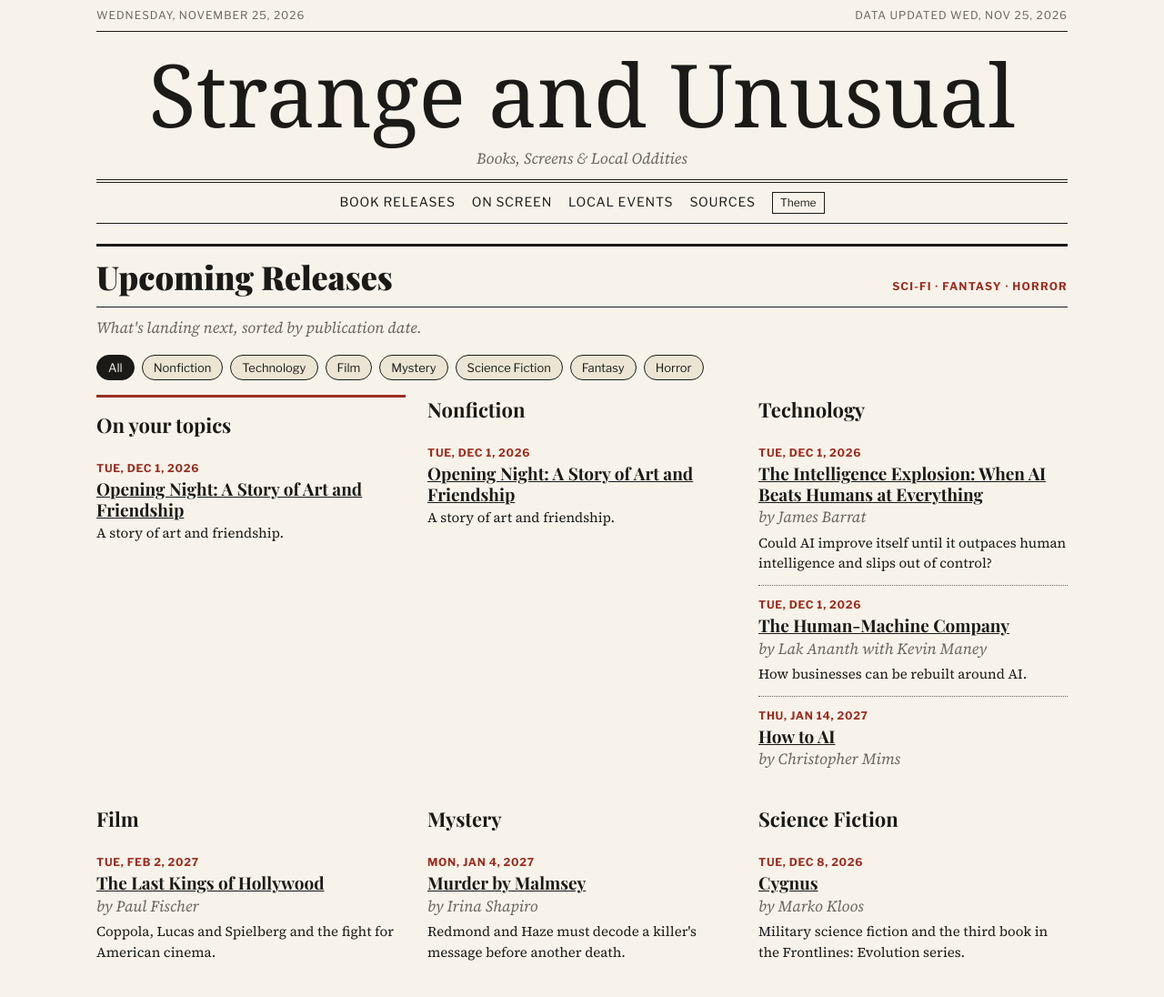
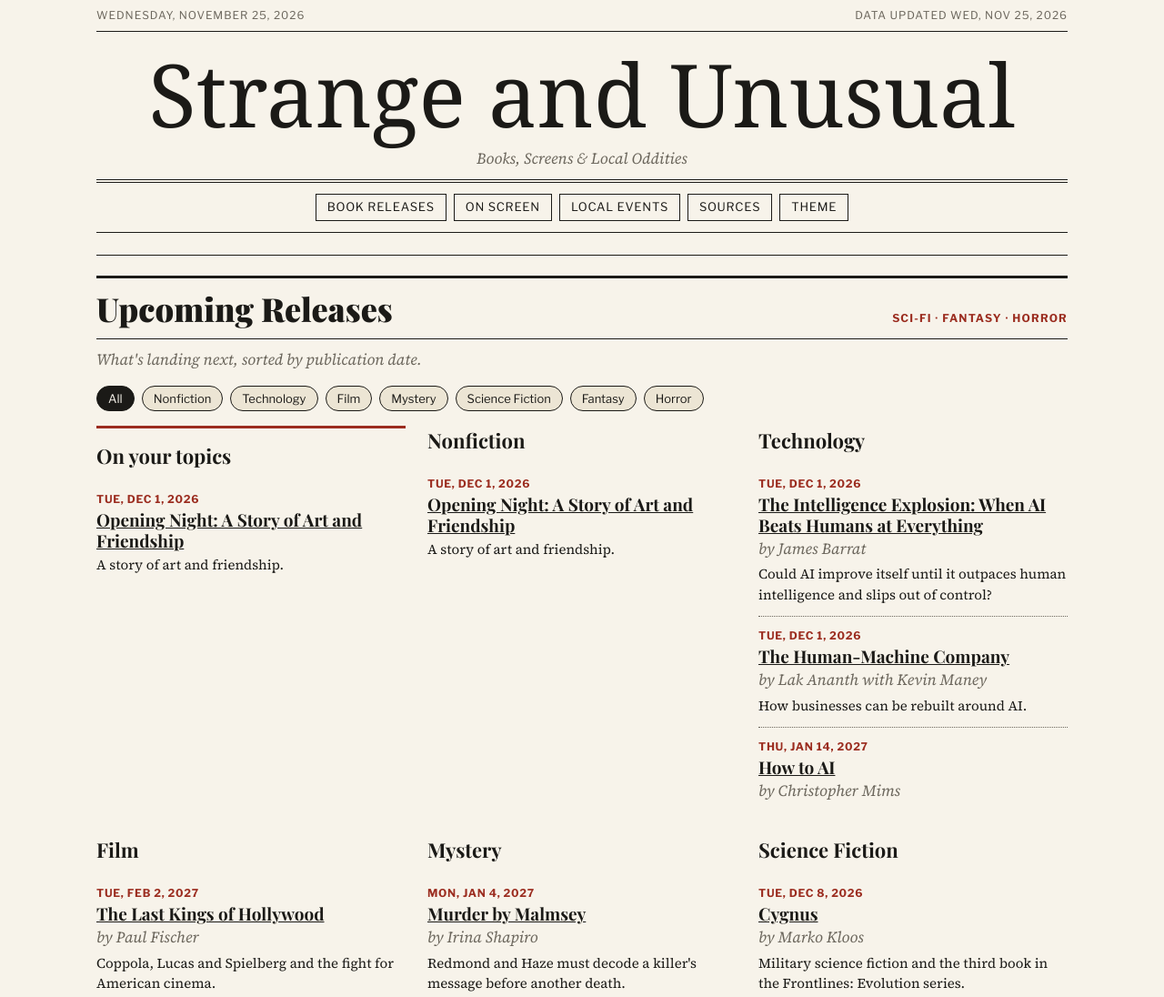
Before and after one commit to allthecoffees/newspaper, a plain HTML site: page index.html in a window 1280 px wide. Shown: the top 1096 px of the page at 91% size. Drawn offline with nearby package versions, Linux system fonts and the light colour scheme; a web font is replaced by a local one.

Commit message:
Make nav sections buttons and add a past-weeks filter
Section links in the nav are now bordered buttons like Theme. Weekly
editions are supported: data.js gets weekOf and an archive of past weeks,
and a Week filter switches between this week and archived weeks. Past
weeks show everything as it was published.

Co-Authored-By: Claude Haiku 5.5 <noreply@anthropic.com>
Claude-Session: https://claude.ai/code/session_01C9tb9hLyzZXN47ZCmfo8LH

```diff
--- a/data.js
+++ b/data.js
@@ -24,6 +24,7 @@ window.NEWSPAPER = {
   tagline: "Books, Screens & Local Oddities",
   city: "Columbus, Ohio",  // set to the city you want local events for, e.g. "Portland, OR"
   lastUpdated: "2026-11-25",
+  weekOf: "2026-11-23",  // Monday of the week this edition covers
 
   books: [
     // On your topics: arts, coffee, board games, quilting, books
@@ -231,6 +232,9 @@ window.NEWSPAPER = {
       note: "About 20 miles north of Columbus. Listed for ages 55 and up." }
   ],
 
+  // Past weekly editions, added by the weekly update: { weekOf, books, screen, events, recurring }.
+  archive: [],
+
   sources: [
     "Netflix Tudum",
     "Penguin Random House",
--- a/index.html
+++ b/index.html
@@ -56,12 +56,20 @@
   .masthead h1 { font-family: var(--gothic); font-weight: 400; font-size: clamp(44px, 10vw, 96px);
     line-height: 1.05; margin: 0; letter-spacing: 0; }
   .tagline { font-style: italic; color: var(--muted); margin: 8px 0 0; }
-  .nav { display: flex; justify-content: center; flex-wrap: wrap; gap: 6px 18px; font-family: var(--sans);
-    font-size: 14px; text-transform: uppercase; letter-spacing: .06em; padding: 10px 0; border-bottom: 1px solid var(--rule); }
-  .nav a { text-decoration: none; }
-  .nav a:hover { color: var(--accent); }
-  .theme-btn { font: inherit; font-size: 12px; background: none; border: 1px solid var(--rule); color: var(--ink);
-    padding: 2px 8px; cursor: pointer; }
+  .nav { display: flex; justify-content: center; flex-wrap: wrap; gap: 8px; font-family: var(--sans);
+    font-size: 14px; text-transform: uppercase; letter-spacing: .06em; padding: 12px 0; border-bottom: 1px solid var(--rule); }
+  .nav-btn { font: inherit; font-size: 13px; text-transform: uppercase; letter-spacing: .06em; background: none;
+    border: 1px solid var(--rule); color: var(--ink); padding: 4px 12px; cursor: pointer; text-decoration: none;
+    display: inline-block; }
+  .nav-btn:hover, .nav-btn:focus-visible { background: var(--ink); color: var(--paper); }
+
+  /* Edition selector */
+  .editions { display: flex; flex-wrap: wrap; justify-content: center; gap: 8px; align-items: center; padding: 12px 0;
+    border-bottom: 1px solid var(--rule); font-family: var(--sans); font-size: 13px; }
+  .editions .label { text-transform: uppercase; letter-spacing: .06em; color: var(--muted); margin-right: 4px; }
+  .editions button { font: inherit; background: none; border: 1px solid var(--rule); color: var(--ink);
+    padding: 4px 12px; cursor: pointer; }
+  .editions button[aria-pressed="true"] { background: var(--ink); color: var(--paper); }
 
   /* Section heads */
   section { padding: 22px 0; border-bottom: 1px solid var(--rule); }
@@ -84,15 +92,15 @@
   .book .when { font-family: var(--sans); font-size: 12px; font-weight: 700; text-transform: uppercase; letter-spacing: .06em; color: var(--accent); }
   .book .title { font-family: var(--serif-head); font-size: 19px; font-weight: 700; line-height: 1.2; margin: 2px 0; }
   .book .by { font-style: italic; color: var(--muted); margin: 0; }
-  .book .series { font-family: var(--sans); font-size: 12px; color: var(--muted); }
   .book .note { font-size: 15px; margin: 4px 0 0; }
-  .book .pub { font-family: var(--sans); font-size: 12px; color: var(--muted); }
 
-  /* Events */
+  /* Filters */
   .filters { display: flex; flex-wrap: wrap; gap: 8px; margin-bottom: 16px; }
   .filters button { font-family: var(--sans); font-size: 13px; background: var(--tag-bg); color: var(--ink);
     border: 1px solid var(--rule); padding: 5px 12px; cursor: pointer; border-radius: 999px; }
   .filters button[aria-pressed="true"] { background: var(--ink); color: var(--paper); }
+
+  /* Cards */
   .events { display: grid; grid-template-columns: 1fr; gap: 14px; }
   @media (min-width: 700px) { .events { grid-template-columns: 1fr 1fr; } }
   .event { background: var(--card); border: 1px solid var(--rule); padding: 14px 16px; }
@@ -108,7 +116,6 @@
 
   footer { font-family: var(--sans); font-size: 13px; color: var(--muted); padding: 20px 0 36px; }
   footer p { margin: 4px 0; }
-  .sr-only { position: absolute; width: 1px; height: 1px; overflow: hidden; clip: rect(0 0 0 0); }
 </style>
 </head>
 <body>
@@ -125,12 +132,14 @@
   </header>
 
   <nav class="nav" aria-label="Sections">
-    <a href="#books">Book releases</a>
-    <a href="#screen">On screen</a>
-    <a href="#events">Local events</a>
-    <a href="#sources">Sources</a>
-    <button class="theme-btn" id="themeToggle" type="button" aria-label="Toggle light or dark theme">Theme</button>
+    <a class="nav-btn" href="#books">Book releases</a>
+    <a class="nav-btn" href="#screen">On screen</a>
+    <a class="nav-btn" href="#events">Local events</a>
+    <a class="nav-btn" href="#sources">Sources</a>
+    <button class="nav-btn" id="themeToggle" type="button" aria-label="Toggle light or dark theme">Theme</button>
   </nav>
+
+  <div class="editions" id="editionFilters" role="group" aria-label="Choose a weekly edition"></div>
 
   <section id="books">
     <div class="section-head">
@@ -197,14 +206,49 @@
 
   // Masthead
   var now = new Date();
+  var today = now.toISOString().slice(0, 10);
   document.getElementById("dateline").textContent =
     now.toLocaleDateString("en-US", { weekday: "long", month: "long", day: "numeric", year: "numeric" });
   document.getElementById("updated").textContent = D.lastUpdated ? "Data updated " + fmtDate(D.lastUpdated) : "";
   document.getElementById("title").textContent = D.title || "Strange and Unusual";
   document.getElementById("tagline").textContent = D.tagline || "";
   document.title = (D.title || "Strange and Unusual");
+  if (D.city) document.getElementById("cityLabel").textContent = D.city;
+  document.getElementById("sourceList").textContent = (D.sources || []).join(" · ");
 
-  // Books: an "On your topics" block first, then one column per genre
+  // Editions: the current week plus any archived past weeks, newest first.
+  var current = { weekOf: D.weekOf || D.lastUpdated || "", isCurrent: true,
+    books: D.books, screen: D.screen, events: D.events, recurring: D.recurring };
+  var past = (D.archive || []).slice().sort(function (a, b) { return a.weekOf < b.weekOf ? 1 : -1; })
+    .map(function (e) { return { weekOf: e.weekOf, isCurrent: false, books: e.books, screen: e.screen, events: e.events, recurring: e.recurring }; });
+  var editions = [current].concat(past);
+  var selected = 0;
+  var editionsEl = document.getElementById("editionFilters");
+
+  function editionLabel(e, i) {
+    return i === 0 ? "This week" : "Week of " + fmtDate(e.weekOf);
+  }
+  function renderEditionFilters() {
+    if (editions.length < 2) { editionsEl.hidden = true; return; }
+    editionsEl.hidden = false;
+    editionsEl.innerHTML = '<span class="label">Week</span>' + editions.map(function (e, i) {
+      return '<button type="button" data-edition="' + i + '" aria-pressed="' + (i === selected) + '">' + esc(editionLabel(e, i)) + '</button>';
+    }).join("");
+  }
+  editionsEl.addEventListener("click", function (ev) {
+    var btn = ev.target.closest("button[data-edition]");
+    if (!btn) return;
+    selected = Number(btn.getAttribute("data-edition"));
+    renderAll();
+  });
+
+  // Keeps only items still upcoming in the current week; past weeks show everything as published.
+  function keep(item) {
+    if (!editions[selected].isCurrent) return true;
+    return (item.date || "") >= today.slice(0, (item.date || "").length);
+  }
+
+  // Books
   var genres = [
     { key: "nonfiction", label: "Nonfiction" },
     { key: "technology", label: "Technology" },
@@ -215,9 +259,9 @@
     { key: "horror", label: "Horror" }
   ];
   var topicKeys = ["arts", "coffee", "boardgames", "quilting", "books"];
-  var books = (D.books || []).slice().sort(byDate);
-  var today = now.toISOString().slice(0, 10);
-  var upcoming = function (b) { return (b.date || "") >= today.slice(0, (b.date || "").length); };
+  var activeBook = "all";
+  var bookGenreList = [{ key: "all", label: "All" }].concat(genres);
+  var bookFiltersEl = document.getElementById("bookFilters");
 
   function bookCard(b) {
     var titleHtml = b.url
@@ -231,42 +275,37 @@
       '</article>';
   }
 
-  var topicBooks = books.filter(function (b) { return b.topic && topicKeys.indexOf(b.topic) !== -1 && upcoming(b); });
-  var topicHtml = topicBooks.length
-    ? '<div class="topic-block"><h3>On your topics</h3><div class="topic-grid">' + topicBooks.map(bookCard).join("") + '</div></div>'
-    : "";
-
-  // Genre filter buttons, same style as the event filters
-  var bookGenreList = [{ key: "all", label: "All" }].concat(genres);
-  var activeBook = "all";
-  var bookFiltersEl = document.getElementById("bookFilters");
   function renderBookFilters() {
     bookFiltersEl.innerHTML = bookGenreList.map(function (g) {
       return '<button type="button" data-genre="' + g.key + '" aria-pressed="' + (g.key === activeBook) + '">' + esc(g.label) + '</button>';
-    }).join("");
-  }
-  function renderBooks() {
-    var cols = genres.filter(function (g) { return activeBook === "all" || g.key === activeBook; });
-    var topic = activeBook === "all" ? topicHtml : "";
-    document.getElementById("bookGrid").innerHTML = topic + cols.map(function (g) {
-      var list = books.filter(function (b) { return b.genre === g.key && upcoming(b); });
-      var items = list.length ? list.map(bookCard).join("") : '<p class="note">No upcoming titles listed yet.</p>';
-      return '<div><h3>' + esc(g.label) + '</h3>' + items + '</div>';
     }).join("");
   }
   bookFiltersEl.addEventListener("click", function (e) {
     var btn = e.target.closest("button[data-genre]");
     if (!btn) return;
     activeBook = btn.getAttribute("data-genre");
-    renderBookFilters();
     renderBooks();
   });
-  renderBookFilters();
-  renderBooks();
 
-  // On screen: movies, TV and documentaries
-  var screenItems = (D.screen || []).slice().sort(byDate).filter(upcoming);
-  document.getElementById("screenList").innerHTML = screenItems.length ? screenItems.map(function (s) {
+  function renderBooks() {
+    var books = (editions[selected].books || []).slice().sort(byDate);
+    var topicBooks = books.filter(function (b) { return b.topic && topicKeys.indexOf(b.topic) !== -1 && keep(b); });
+    var topicHtml = topicBooks.length
+      ? '<div class="topic-block"><h3>On your topics</h3><div class="topic-grid">' + topicBooks.map(bookCard).join("") + '</div></div>'
+      : "";
+    var cols = genres.filter(function (g) { return activeBook === "all" || g.key === activeBook; });
+    var topic = activeBook === "all" ? topicHtml : "";
+    document.getElementById("bookGrid").innerHTML = topic + cols.map(function (g) {
+      var list = books.filter(function (b) { return b.genre === g.key && keep(b); });
+      var items = list.length ? list.map(bookCard).join("") : '<p class="note">No titles listed for this week.</p>';
+      return '<div><h3>' + esc(g.label) + '</h3>' + items + '</div>';
+    }).join("");
+  }
+
+  // On screen
+  function renderScreen() {
+    var items = (editions[selected].screen || []).slice().sort(byDate).filter(keep);
+    document.getElementById("screenList").innerHTML = items.length ? items.map(function (s) {
       return '<article class="event">' +
         '<div class="when">' + esc(fmtDate(s.date)) + ' · ' + esc(s.type || "") + '</div>' +
         '<h3><a href="' + esc(s.url) + '" target="_blank" rel="noopener">' + esc(s.title) + '</a></h3>' +
@@ -274,9 +313,10 @@
         (s.summary ? '<p class="note" style="margin:6px 0 0">' + esc(s.summary) + '</p>' : '') +
         '<div class="meta" style="margin-top:8px">Streaming on: ' + esc((s.streaming || []).join(", ")) + '</div>' +
         '</article>';
-  }).join("") : '<div class="empty"><p>Nothing listed yet.</p></div>';
+    }).join("") : '<div class="empty"><p>Nothing listed for this week.</p></div>';
+  }
 
-  // Events: category filters and list
+  // Events
   var categories = [
     { key: "all", label: "All" },
     { key: "books", label: "Books & authors" },
@@ -294,8 +334,8 @@
   var catLabel = {};
   categories.forEach(function (c) { catLabel[c.key] = c.label; });
   var active = "all";
+  var filtersEl = document.getElementById("filters");
 
-  var filtersEl = document.getElementById("filters");
   function renderFilters() {
     filtersEl.innerHTML = categories.map(function (c) {
       return '<button type="button" data-cat="' + c.key + '" aria-pressed="' + (c.key === active) + '">' + esc(c.label) + '</button>';
@@ -305,7 +345,6 @@
     var btn = e.target.closest("button[data-cat]");
     if (!btn) return;
     active = btn.getAttribute("data-cat");
-    renderFilters();
     renderEvents();
   });
 
@@ -318,19 +357,19 @@
   }
 
   function renderEvents() {
+    renderFilters();
     var el = document.getElementById("eventList");
-    var events = (D.events || []).slice().sort(byDate);
-    var recurring = D.recurring || [];
+    var events = (editions[selected].events || []).slice().sort(byDate).filter(keep);
+    var recurring = editions[selected].recurring || [];
     if (!events.length && !recurring.length) {
-      el.innerHTML = '<div class="empty"><p><strong>Local listings haven\'t been loaded yet.</strong></p>' +
+      el.innerHTML = '<div class="empty"><p><strong>Local listings haven\'t been loaded for this week.</strong></p>' +
         '<p>Set a city in <code>data.js</code> (the <code>city</code> field) and events for books, authors, arts, coffee, board games, quilting and cooking will appear here, including classes.</p></div>';
       return;
     }
     var shown = events.filter(function (ev) { return active === "all" || ev.category === active; });
     var ongoing = recurring.filter(function (r) { return active === "all" || r.category === active; });
 
-    var html = "";
-    html += '<h3 class="subhead">Dated this month and next</h3>';
+    var html = '<h3 class="subhead">Dated this month and next</h3>';
     html += shown.length ? '<div class="events">' + shown.map(function (ev) {
       return '<article class="event">' +
         '<div class="when">' + esc(fmtDate(ev.date)) + (ev.time ? ' · ' + esc(ev.time) : '') + '</div>' +
@@ -338,7 +377,7 @@
         '<div class="meta">' + esc(ev.venue || "") + (ev.price ? ' · ' + esc(ev.price) : '') + '</div>' +
         (ev.note ? '<p class="note" style="margin:6px 0 0">' + esc(ev.note) + '</p>' : '') +
         tags(ev) + '</article>';
-    }).join("") + '</div>' : '<p class="note">No dated listings in this category yet.</p>';
+    }).join("") + '</div>' : '<p class="note">No dated listings in this category.</p>';
 
     html += '<h3 class="subhead">Ongoing groups and classes</h3>';
     html += ongoing.length ? '<div class="events">' + ongoing.map(function (r) {
@@ -348,17 +387,19 @@
         '<div class="meta">' + esc(r.venue || "") + '</div>' +
         (r.note ? '<p class="note" style="margin:6px 0 0">' + esc(r.note) + '</p>' : '') +
         tags(r) + '</article>';
-    }).join("") + '</div>' : '<p class="note">Nothing in this category yet.</p>';
+    }).join("") + '</div>' : '<p class="note">Nothing in this category.</p>';
 
     el.innerHTML = html;
   }
 
-  if (D.city) document.getElementById("cityLabel").textContent = D.city;
-  renderFilters();
+  function renderAll() {
+    renderEditionFilters();
+    renderBookFilters();
+    renderBooks();
+    renderScreen();
     renderEvents();
-
-  // Sources
-  document.getElementById("sourceList").textContent = (D.sources || []).join(" · ");
+  }
+  renderAll();
 
   // Theme toggle (remembered per viewer; optional)
   var root = document.documentElement;
@@ -368,8 +409,8 @@
   } catch (e) {}
   document.getElementById("themeToggle").addEventListener("click", function () {
     var dark = window.matchMedia("(prefers-color-scheme: dark)").matches;
-    var current = root.getAttribute("data-theme") || (dark ? "dark" : "light");
-    var next = current === "dark" ? "light" : "dark";
+    var currentTheme = root.getAttribute("data-theme") || (dark ? "dark" : "light");
+    var next = currentTheme === "dark" ? "light" : "dark";
     root.setAttribute("data-theme", next);
     try { localStorage.setItem("shelf-theme", next); } catch (e) {}
   });
```
Lines whose indentation alone changed are shown as unchanged.
